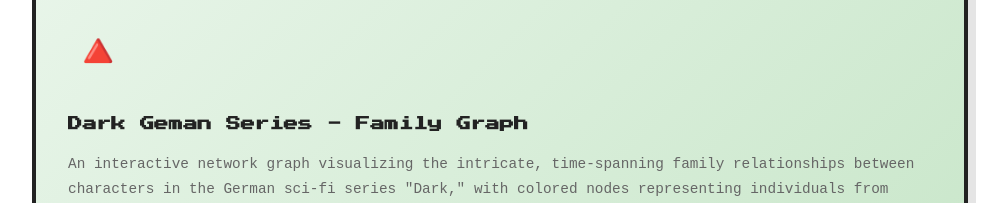
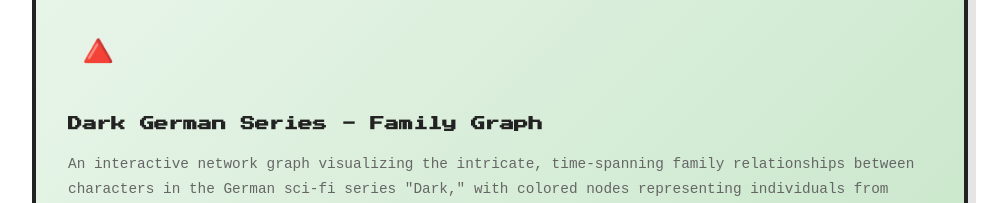
Before and after one commit to samzer/blog, a Next.js app: page /projects in a window 1280 px wide. Shown: the part 1228-1431 px from the top of the page, without its empty margins (140-1147 px from the left). Built offline with nearby package versions, Linux system fonts and the light colour scheme.

Commit message:
Fix the spelling

```diff
--- a/app/projects/page.tsx
+++ b/app/projects/page.tsx
@@ -28,7 +28,7 @@
     status: 'active',
   },
   {
-    name: 'Dark Geman Series - Family Graph',
+    name: 'Dark German Series - Family Graph',
     description: 'An interactive network graph visualizing the intricate, time-spanning family relationships between characters in the German sci-fi series "Dark," with colored nodes representing individuals from different surnames (Tiedemen, Doppler, Kahnwald, Nielsen) connected across multiple timelines (1888-2052',
     url: 'https://github.com/samzer/dark-network-graph',
     tags: ['Web Series', 'Visualization', 'Graph'],
```
